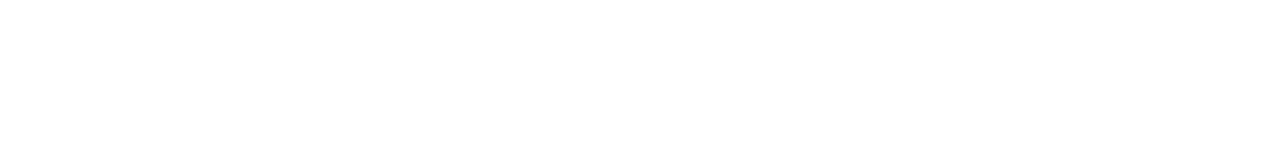
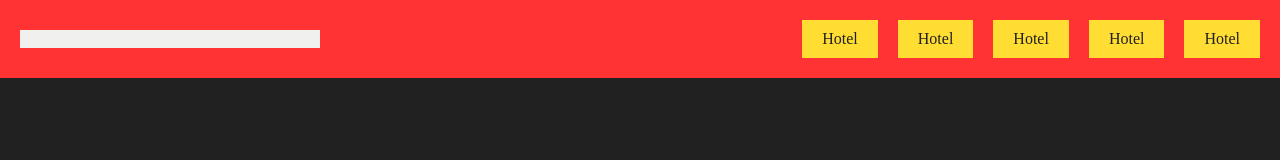
Before and after one commit to Trxior/hotel-web, a website: page index.html in a window 1280 px wide. Drawn offline with Linux system fonts and the light colour scheme.

Commit message:
add header to index.html

```diff
--- a/index.html
+++ b/index.html
@@ -1,12 +1,41 @@
 <!DOCTYPE html>
 <html lang="en">
+
 <head>
     <meta charset="UTF-8">
     <meta name="viewport" content="width=device-width, initial-scale=1.0">
     <meta http-equiv="X-UA-Compatible" content="ie=edge">
     <title>Hotel</title>
+    <link rel="stylesheet" href="./css/style.css">
 </head>
+
 <body>
+    <header class="header">
+        <div class="header__wrapper">
+            <img src="" alt="" class="header__brand">
+            <div class="header__menu"></div>
+        </div>
+        <nav class="header__navigation navigation">
+        <ul class="navigation__menu">
+            <li class="navigation__item">
+                <a href="#" class="navigation__link">Hotel</a>
+            </li>
+            <li class="navigation__item">
+                <a href="#" class="navigation__link">Hotel</a>
+            </li>
+            <li class="navigation__item">
+                <a href="#" class="navigation__link">Hotel</a>
+            </li>
+            <li class="navigation__item">
+                <a href="#" class="navigation__link">Hotel</a>
+            </li>
+            <li class="navigation__item">
+                <a href="#" class="navigation__link">Hotel</a>
+            </li>
+        </ul>
 
+        </nav>
+    </header>
 </body>
+
 </html>
--- /dev/null
+++ b/scss/style.scss
@@ -0,0 +1,54 @@
+$black: #212121;
+$white: #f0f0ee;
+$red: #ff3333;
+$gold: #ffdd33;
+
+* {
+    margin: 0;
+    padding: 0;
+    outline: 0;
+    box-sizing: border-box;
+}
+
+body {
+    background: $black;
+    color: $white;
+    margin: 0 auto;
+}
+
+.header {
+    display: flex;
+    justify-content: space-between;
+    align-items: center;
+    width: 100%;
+    padding: 10px;
+    background: $red;
+
+    &__wrapper {
+        width: 300px;
+        height: 100%;
+        margin: 10px;
+        background: $white;
+    }
+
+    .navigation {
+        &__menu {
+            display: flex;
+            justify-content: space-between;
+            width: 100%;
+            list-style: none;
+        }
+
+        &__item {
+            margin: 10px;
+            padding: 10px 20px;
+            background: $gold;
+        }
+
+        &__link {
+            display: block;
+            color: $black;
+            text-decoration: none;
+        }
+    }
+}
```
Also changed, not shown: css/style.css (added).
